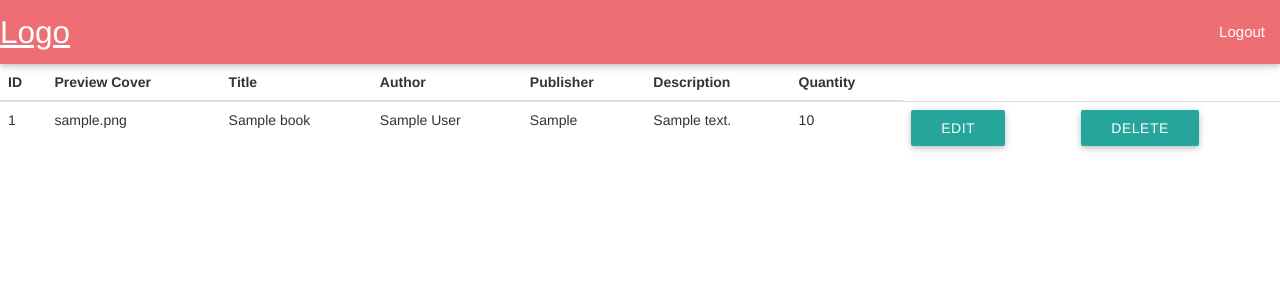
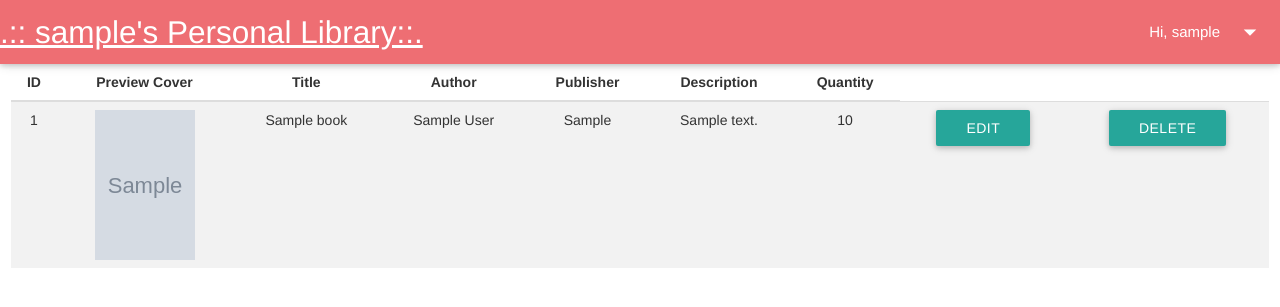
Before and after one commit to vnby/PPWD_5, a PHP site: page / in a window 1280 px wide. Shown: the top 307 px of the page. Run offline with PHP 8.4, Linux system fonts and the light colour scheme; the visitor is signed in with stand-in values (Sample User, id 1); tables that the repository leaves empty or names only in its code hold one stand-in row (values such as "Sample post"); grey boxes marked "Sample" are stand-in pictures.

Commit message:
utak atik naVbar

```diff
--- a/index.php
+++ b/index.php
@@ -145,25 +145,43 @@ session_start();
 	<meta name="viewport" content="width=device-width, initial-scale=1.0"/>
 </head>
 <body>
+
+	<ul id="dropdown1" class="dropdown-content">
+		<li><a href="#">Role: <?php echo $_SESSION['role'] ?></a></li>
+		<li class="divider"></li>
+  		<li><a href="logout.php">Logout</a></li>
+	</ul>
+	<div class="navbar-fixed">
 		<nav>
 			<div class="nav-wrapper">
-      <a href="#" class="brand-logo">Logo</a>
+				<a href="#" class="brand-logo">.:: <?php echo $_SESSION['login_user'] ?>'s Personal Library::.</a>
 				<ul id="nav-mobile" class="right hide-on-med-and-down">
-        <li><a href="logout.php">Logout</a></li>
+					<!-- Dropdown Trigger -->
+      				<li><a class="dropdown-button disable" href="#!" data-activates="dropdown1">Hi, <?php echo $_SESSION['login_user']?><i class="material-icons right">arrow_drop_down</i></a></li>
 				</ul>
 			</div>
 		</nav>
+	</div>
 
+
+		<div class="row">
+			<div class="col s12">
 			<div class="table-responsive">
-				<table class='table'>
+				<table class="table striped centered">
 					<thead> <tr> <th>ID</th> <th>Preview Cover</th> <th>Title</th> <th>Author</th> <th>Publisher</th> <th>Description</th> <th>Quantity</th> </tr> </thead>
 					<tbody>
 						<?php
 						$books = selectAllFromTable("book");
 						while ($row = mysqli_fetch_row($books)) {
 							echo "<tr>";
+							$loopcount = 0;
 							foreach($row as $key => $value) {
+								$loopcount = $loopcount + 1;
+								if($loopcount == 2) {
+									echo "<td><img src='$value' height=150 width=100></td>";
+								} else {
 									echo "<td>$value</td>";
+								}
 							}
 							echo '<td>
 							<button type="button" class="btn btn-default" data-toggle="modal" data-target="#updateModal" onclick="setUpdateData(\''.$row[0].'\',\''.$row[1].'\',\''.$row[2].'\',\''.$row[3].'\',\''.$row[4].'\')">
@@ -182,6 +200,8 @@ session_start();
 				?>
 			</tbody>
 		</table>
+		</div>
+	</div>
 
 </body>
 </html>
```
Also changed, not shown: login.php (+17 -5 lines). Lines whose indentation alone changed are shown as unchanged.
